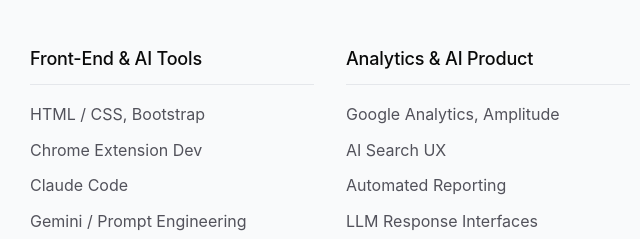
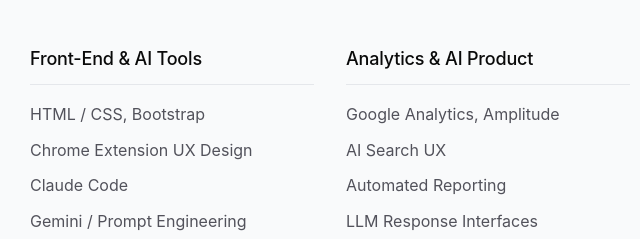
Before and after one commit to j2531000/portfolio, a plain HTML site: page about.html in a window 1280 px wide. Shown: the part 3984-4223 px from the top of the page, 626-1266 px from the left. Drawn offline with nearby package versions, Linux system fonts and the light colour scheme.

Commit message:
Add files via upload

```diff
--- a/about.html
+++ b/about.html
@@ -205,7 +205,7 @@
           <h3>Front-End & AI Tools</h3>
           <ul>
             <li>HTML / CSS, Bootstrap</li>
-            <li>Chrome Extension Dev</li>
+            <li>Chrome Extension UX Design</li>
             <li>Claude Code</li>
             <li>Gemini / Prompt Engineering</li>
           </ul>
```
